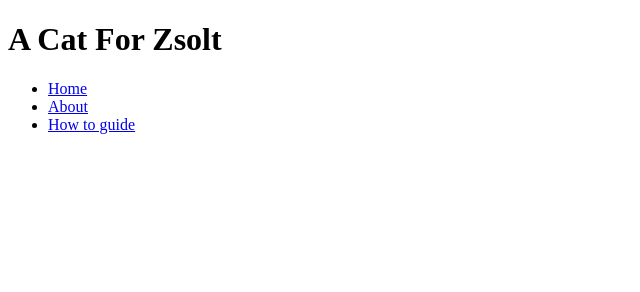
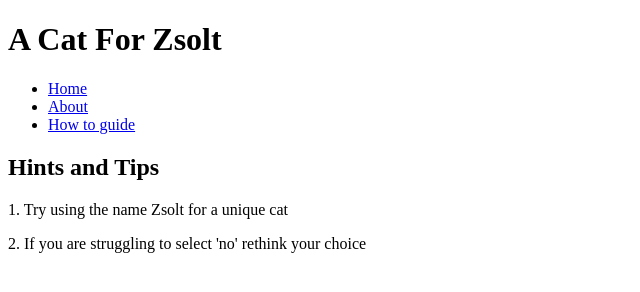
Before and after one commit to Arabella-dearhart/arabella-dearhart.github.io, a plain HTML site: page how_to.html in a window 1280 px wide. Shown: the whole page, without its empty margins (0-640 px from the left). Drawn offline with Linux system fonts and the light colour scheme.

Commit message:
Update how_to.html

```diff
--- a/how_to.html
+++ b/how_to.html
@@ -16,5 +16,15 @@
             </ul>
         </nav>
     </header>
+    <main>
+        <h2>Hints and Tips</h2>
+        <p>
+            1. Try using the name Zsolt for a unique cat
+        </p>
+        <p>
+            2. If you are struggling to select 'no' rethink your choice
+
+        </p>
+    </main>
 </body>
 </html>
```
